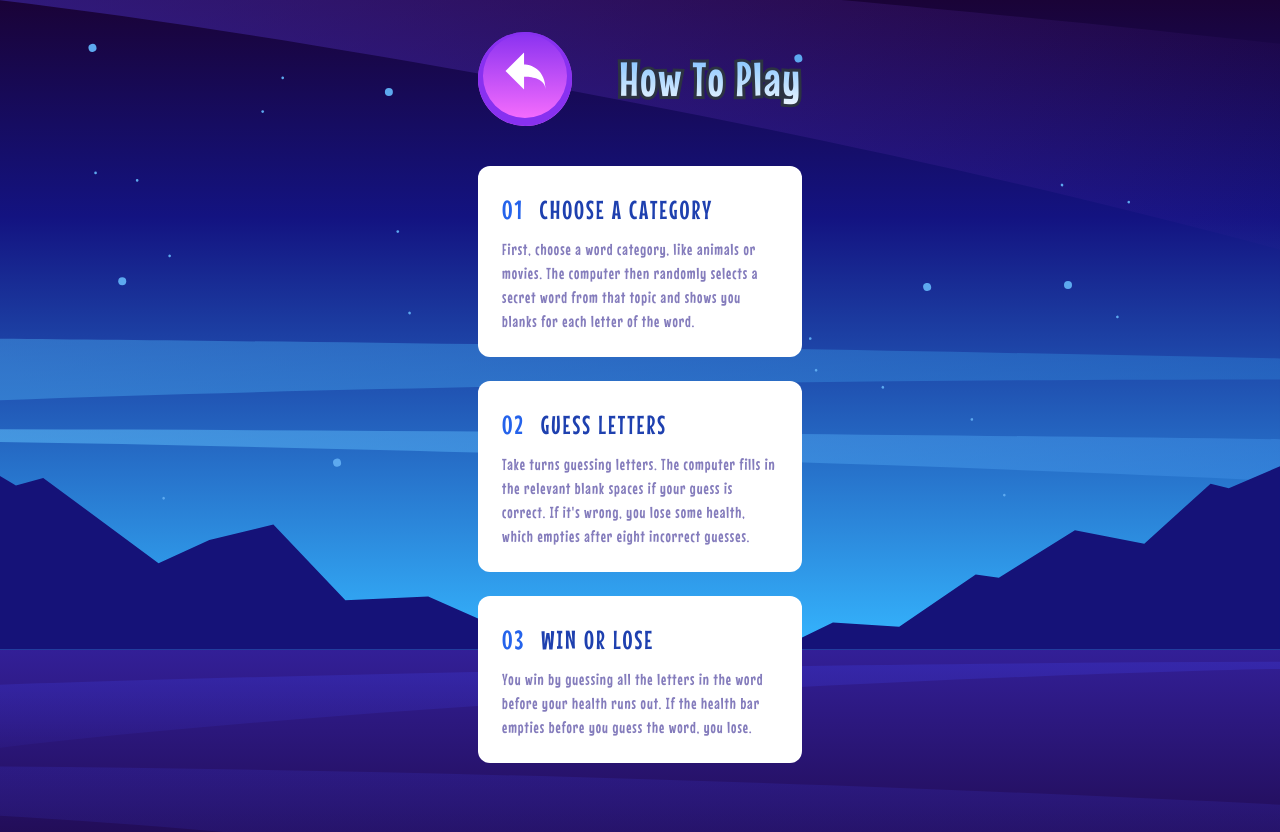
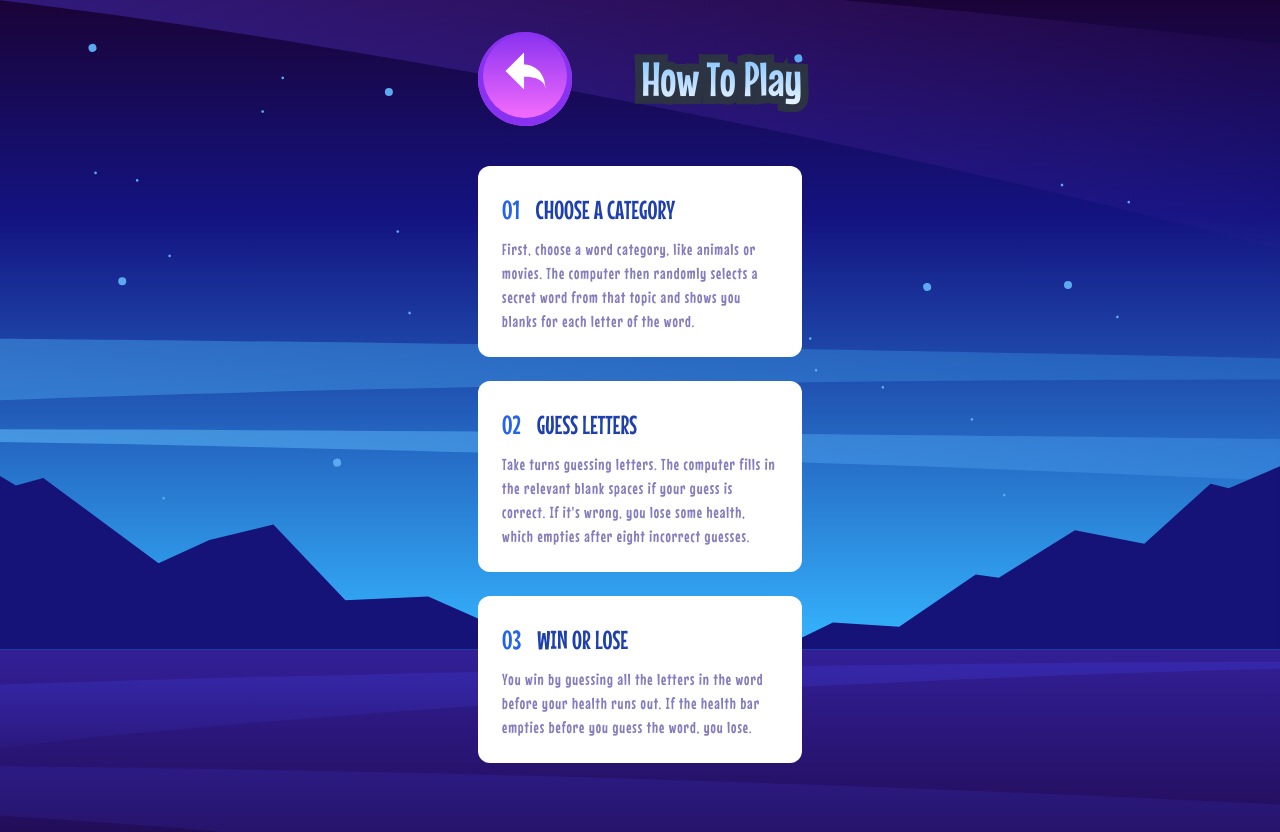
Before and after one commit to djneill/hangman-game, a Next.js app: page /howToPlay in a window 1280 px wide. Built offline with nearby package versions, Linux system fonts and the light colour scheme.

Commit message:
fix css for text sizes and gradient-text stroke size

```diff
--- a/src/app/globals.css
+++ b/src/app/globals.css
@@ -16,14 +16,8 @@
 }
 
 @layer base {
-
-  .heading-xl,
-  .heading-l,
-  .heading-m,
-  .heading-s,
-  .body {
+  html {
     font-family: 'Mouse Memoirs', sans-serif;
-    letter-spacing: 2px;
   }
 }
 
@@ -43,6 +37,10 @@
 
 .heading-xl {
   font-size: 136px;
+}
+
+.heading-mid {
+  font-size: 104px;
 }
 
 .heading-l {
@@ -145,7 +143,7 @@
   left: 0;
   top: 0;
   z-index: -1;
-  -webkit-text-stroke: 6px #2c3342;
+  -webkit-text-stroke: 16px #2c3342;
   -webkit-background-clip: text;
   background-clip: text;
   -webkit-text-fill-color: transparent;
--- a/tailwind.config.ts
+++ b/tailwind.config.ts
@@ -17,11 +17,12 @@ const config: Config = {
         'mouse-memoirs': ['"Mouse Memoirs"', 'sans-serif'],
       },
       fontSize: {
-        'heading-xl': ['136px', { lineHeight: '1', letterSpacing: '2px' }],
-        'heading-l': ['88px', { lineHeight: '1', letterSpacing: '2px' }],
-        'heading-m': ['48px', { lineHeight: '1', letterSpacing: '2px' }],
-        'heading-s': ['32px', { lineHeight: '1', letterSpacing: '2px' }],
-        'body': ['26px', { lineHeight: '1', letterSpacing: '2px' }],
+        'heading-xl': ['136px', { lineHeight: '1', }],
+        'heading-mid': ['104px', { lineHeight: '1', }],
+        'heading-l': ['88px', { lineHeight: '1', }],
+        'heading-m': ['48px', { lineHeight: '1', }],
+        'heading-s': ['32px', { lineHeight: '1', }],
+        'body': ['26px', { lineHeight: '1', }],
       },
     },
   },
```
